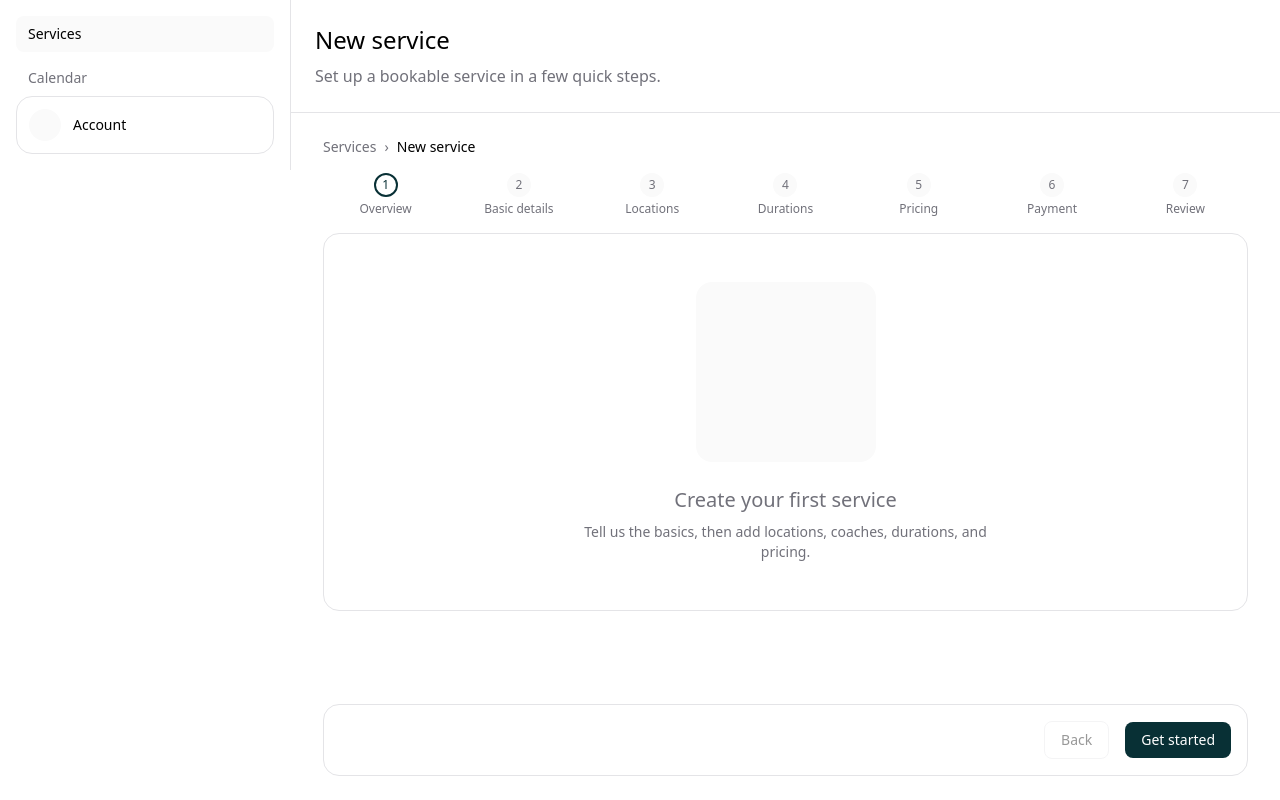
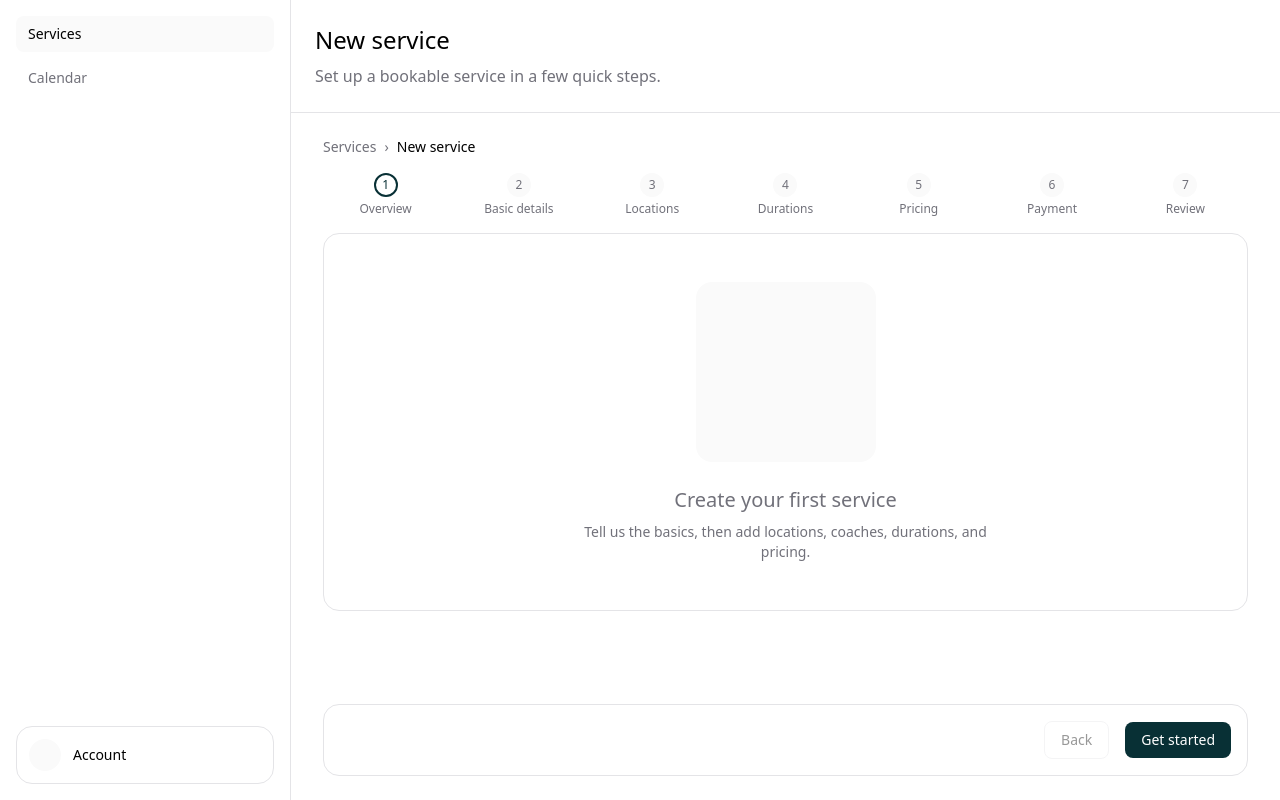
Before and after one commit to luthfierlmbang/takehome-test-rezerv, a React (Vite) app: page /step-1 in a window 1280 px wide. Built offline with nearby package versions, Linux system fonts and the light colour scheme.

Commit message:
fix: make StepLayout's footer stay pinned to viewport bottom with independently scrolling content

```diff
--- a/src/components/StepLayout.tsx
+++ b/src/components/StepLayout.tsx
@@ -51,11 +51,11 @@
   }, [stepIndex])
 
   return (
-    <div className="flex min-h-screen bg-white">
+    <div className="flex h-screen overflow-hidden bg-white">
       <Navbar activeItem="Services" items={NAV_ITEMS} />
-      <div className="flex flex-1 flex-col">
+      <div className="flex flex-1 flex-col overflow-hidden">
         <PageHeader title={title} description={description} />
-        <div className="flex flex-col gap-4 px-8 py-6">
+        <div className="flex flex-1 flex-col gap-4 overflow-y-auto px-8 py-6">
           <Breadcrumb items={['Services', title]} />
           <Stepper steps={STEP_LABELS} currentIndex={stepIndex} />
           <AnimatePresence mode="wait">
@@ -77,7 +77,7 @@
             )}
           </AnimatePresence>
         </div>
-        <div className="mt-auto px-8 pb-6">
+        <div className="shrink-0 px-8 pb-6">
           <ActionButtons
             onBack={onBack}
             onNext={onNext}
```
